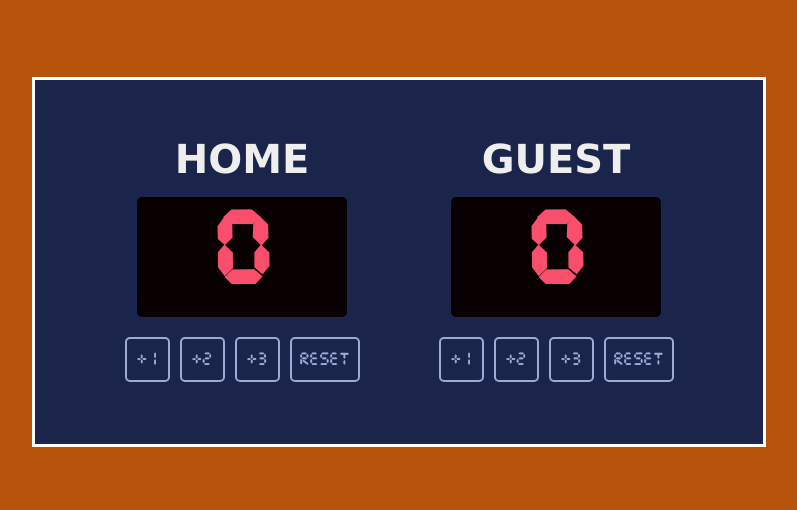
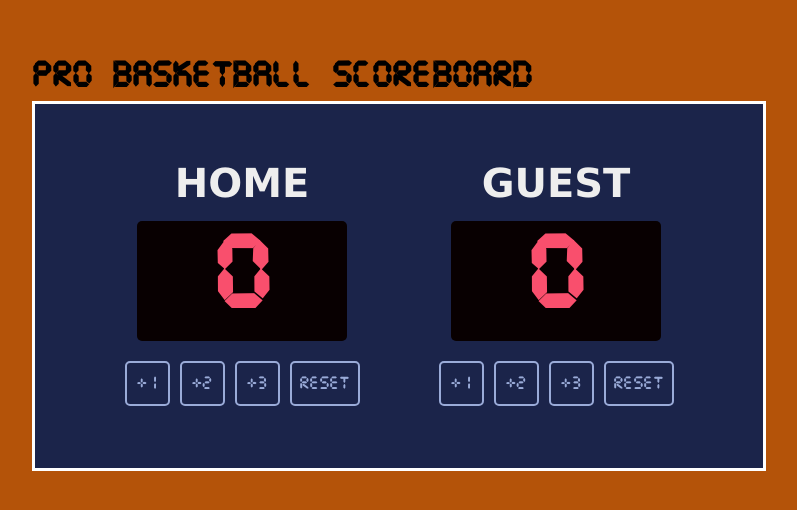
Before and after one commit to xAnDrOm3dAx/basketball-scoreboard, a plain HTML site: page index.html in a window 1280 px wide. Shown: the part 138-648 px from the top of the page, without its empty margins (241-1038 px from the left). Drawn offline with Linux system fonts and the light colour scheme.

Commit message:
add h1 text and page title

```diff
--- a/index.html
+++ b/index.html
@@ -12,7 +12,7 @@
 
     <main>
         <!-- h1 for best practice -->
-        <h1 class="text"></h1>
+        <h1 class="text">PRO Basketball Scoreboard</h1>
 
         <!-- Container Start -->
         <div class="scoreboard-container">
```
